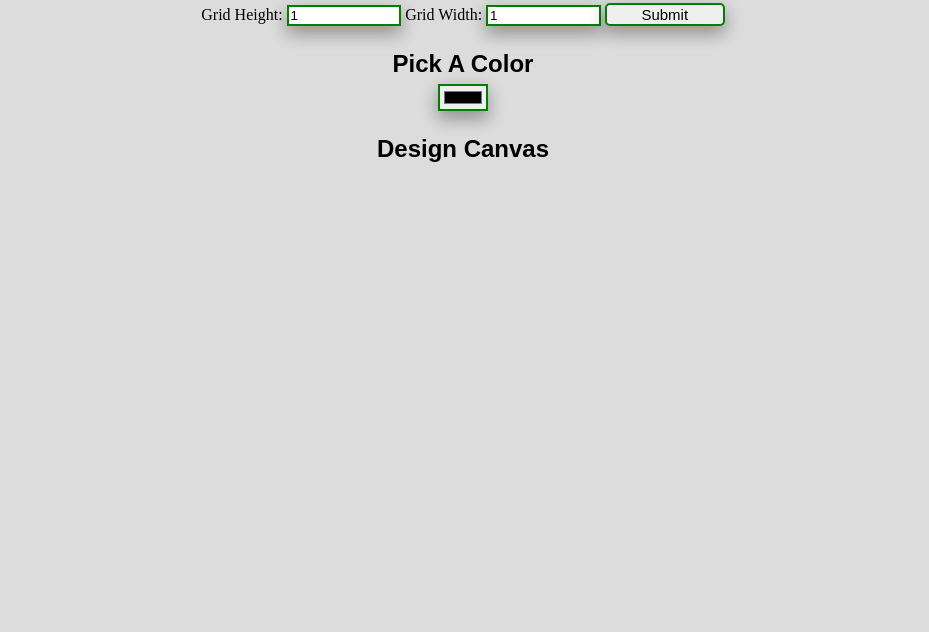
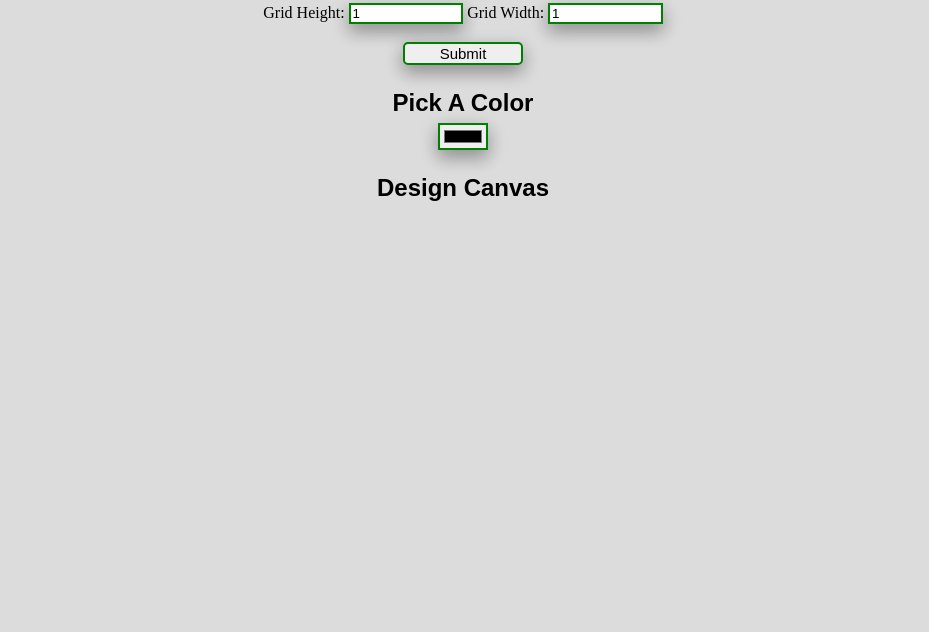
Before and after one commit to UcheSylvester/Pixel-Art-Maker, a plain HTML site: page index.html in a window 1280 px wide. Shown: the part 168-800 px from the top of the page, without its empty margins (177-1106 px from the left). Drawn offline with nearby package versions, Linux system fonts and the light colour scheme.

Commit message:
Update index.html

```diff
--- a/index.html
+++ b/index.html
@@ -13,7 +13,7 @@
         Grid Height:
         <input type="number" id="inputHeight" name="height" min="1" value="1">
         Grid Width:
-        <input type="number" id="inputWeight" name="width" min="1" value="1">
+        <input type="number" id="inputWeight" name="width" min="1" value="1"><br><br>
         <input type="submit">
     </form>
 
```
